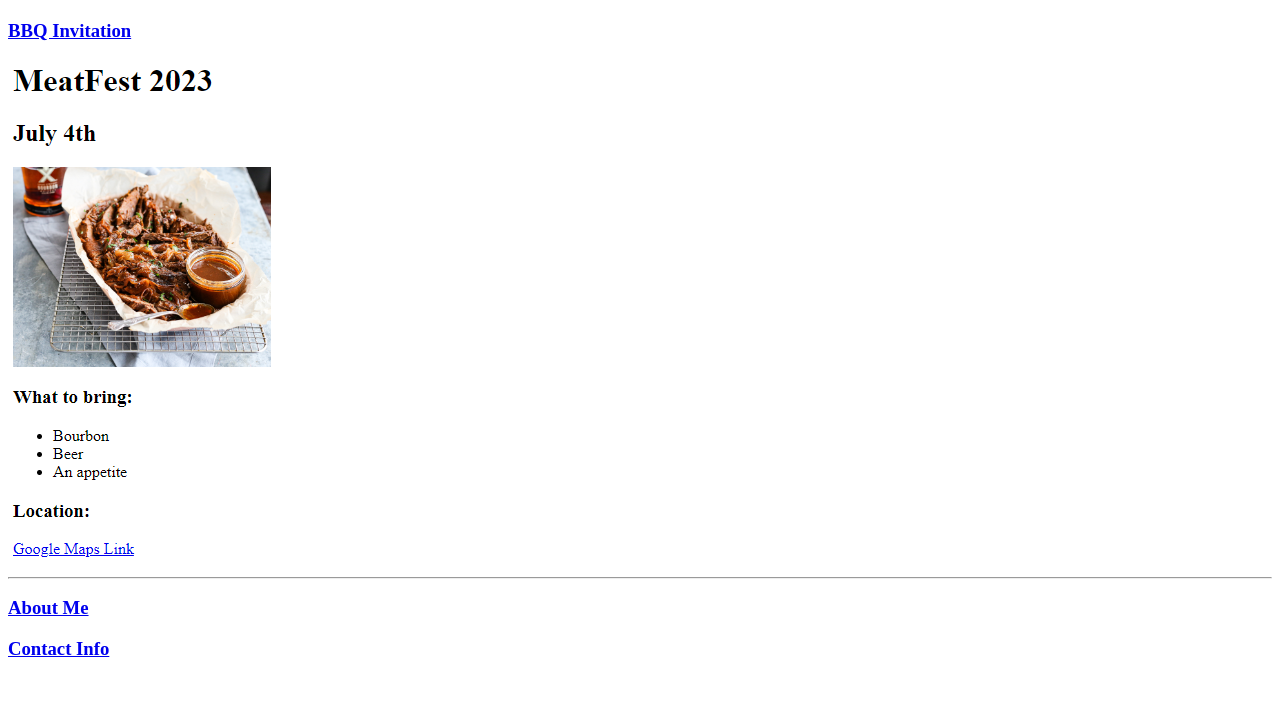
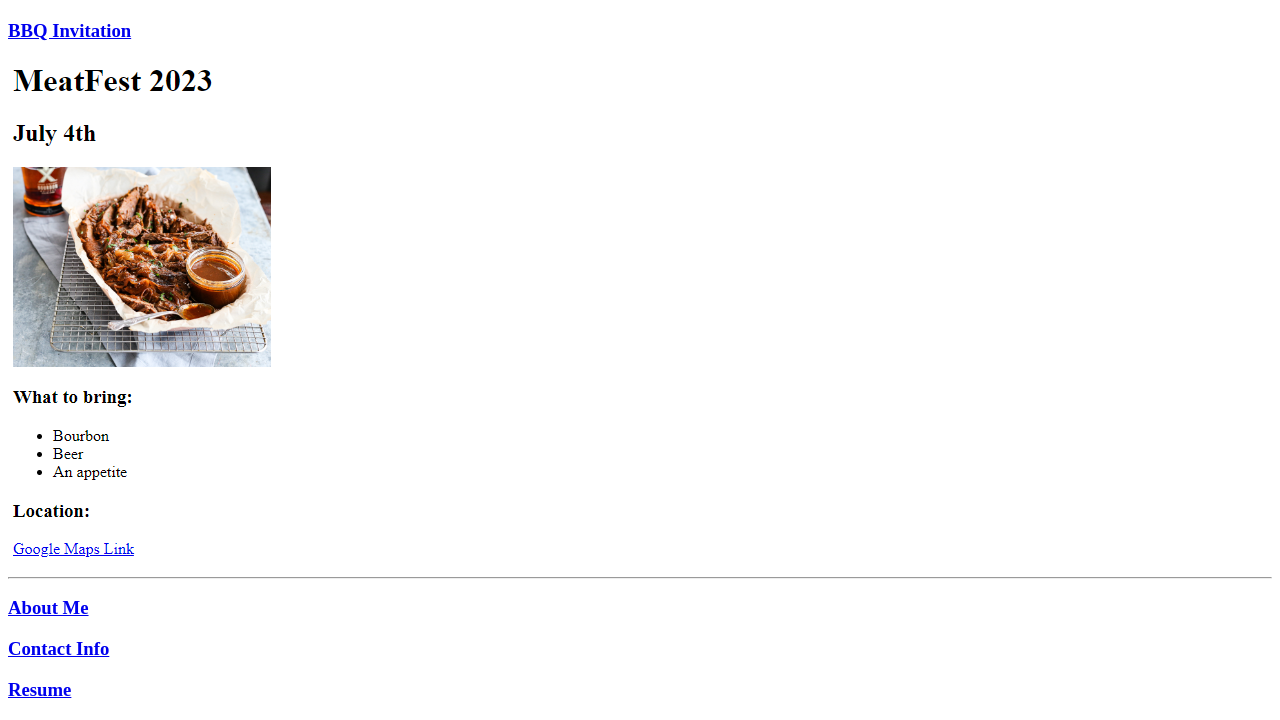
Before and after one commit to ltdslip/html-portfolio, a plain HTML site: page index.html in a window 1280 px wide. Shown: the part 622-1342 px from the top of the page. Before the commit the page ends 1301 px from the top, so only its background shows below. Drawn offline with Linux system fonts and the light colour scheme.

Commit message:
Update index.html

```diff
--- a/index.html
+++ b/index.html
@@ -19,5 +19,6 @@
     <hr />
     <h3><a href="./public/about.html">About Me</a></h3>
     <h3><a href="./public/contact.html">Contact Info</a></h3>
+    <h3><a href="./resume/index.html">Resume</a></h3>
   </body>
 </html>
```
